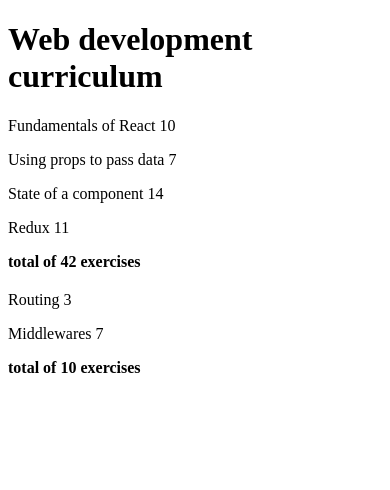
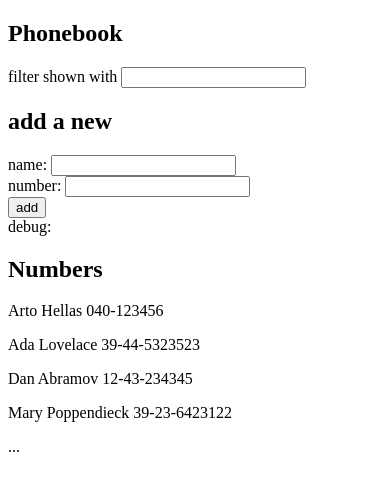
Before and after one commit to Loenann/FullStackOpen, a React (Vite) app in the folder Part2/Part2/: page / in a window 390 px wide. Shown: the top 490 px of the page. Built offline with nearby package versions, Linux system fonts and the light colour scheme.

Commit message:
Part2.10_Phonebook

```diff
--- a/Part2/Part2/src/App.jsx
+++ b/Part2/Part2/src/App.jsx
@@ -1,57 +1,30 @@
-import Course from './components/Course'
+import { useState } from 'react'
+import Person from './components/Person'
+import Search from './components/Search'
+import Form from './components/Form'
 
 const App = () => {
-  const courses = [
-    {
-      name: 'Half Stack application development',
-      id: 1,
-      parts: [
-        {
-          name: 'Fundamentals of React',
-          exercises: 10,
-          id: 1
-        },
-        {
-          name: 'Using props to pass data',
-          exercises: 7,
-          id: 2
-        },
-        {
-          name: 'State of a component',
-          exercises: 14,
-          id: 3
-        },
-        {
-          name: 'Redux',
-          exercises: 11,
-          id: 4
-        }
-      ]
-    },
-    {
-      name: 'Node.js',
-      id: 2,
-      parts: [
-        {
-          name: 'Routing',
-          exercises: 3,
-          id: 1
-        },
-        {
-          name: 'Middlewares',
-          exercises: 7,
-          id: 2
-        }
-      ]
-    }
-  ]
+  const [persons, setPersons] = useState([
+    { name: 'Arto Hellas', number: '040-123456', id: 1 },
+    { name: 'Ada Lovelace', number: '39-44-5323523', id: 2 },
+    { name: 'Dan Abramov', number: '12-43-234345', id: 3 },
+    { name: 'Mary Poppendieck', number: '39-23-6423122', id: 4 }
+  ])
+  const [newName, setNewName] = useState('')
+  const [newNumber,setNewNumber] = useState('')
+  const [search, setSearch] = useState('')
 
   return (
     <div>
-      <h1>Web development curriculum</h1>
-      {courses.map(course =>(
-         <Course key={course.id} course={course}/>
+      <h2>Phonebook</h2>
+      <Search search={search} setSearch={setSearch}/>
+      <h2>add a new</h2>
+      <Form newName={newName} setNewName={setNewName} newNumber={newNumber} setNewNumber={setNewNumber} persons={persons} setPersons={setPersons}/>
+      <h2>Numbers</h2>
+      {persons.map(person => (
+        <Person key={person.name} person={person} search={search}/>
       ))}
+      ...
     </div>
   )
 }
--- /dev/null
+++ b/Part2/Part2/src/components/Form.jsx
@@ -0,0 +1,48 @@
+const Form = ({
+    newName,
+    setNewName,
+    newNumber,
+    setNewNumber,
+    persons,
+    setPersons
+}) =>{
+    const handleNameAdd = (event) =>{
+        console.log(event.target.value)
+        setNewName(event.target.value)
+    }
+
+    const addName = (event) =>{
+        event.preventDefault()
+        const nameExist = persons.some(person => person.name === newName)
+        if (nameExist){
+            alert(newName + ' is already added to phonebook')
+            return
+        }
+        const nameObject = {name: newName, number: newNumber}
+        setPersons(persons.concat(nameObject))
+        setNewName('')
+        setNewNumber('')
+    }
+    return(
+        <form onSubmit={addName}>
+            <div>
+                name: <input
+                    value={newName}
+                    onChange={handleNameAdd}
+                />
+            </div>
+            <div>
+                number: <input
+                    value={newNumber}
+                    onChange={(event) => setNewNumber(event.target.value)}
+                />
+            </div>
+            <div>
+                <button type="submit">add</button>
+            </div>
+            <div>debug: {newName}</div>
+        </form>
+    )
+}
+
+export default Form
--- /dev/null
+++ b/Part2/Part2/src/components/Person.jsx
@@ -0,0 +1,14 @@
+const Person = ({person, search}) =>{
+    if(search === ''){
+        return <p>{person.name} {person.number}</p>
+    }
+
+    const match = person.name.toLowerCase().includes(search.toLowerCase())
+    if(match){
+        return <p>{person.name} {person.number}</p>
+    }
+
+    return null
+}
+
+export default Person
--- /dev/null
+++ b/Part2/Part2/src/components/Search.jsx
@@ -0,0 +1,13 @@
+const Search = ({search, setSearch}) => {
+    return(
+    <div>
+        filter shown with {" "}
+        <input
+        value={search}
+        onChange={(event) => setSearch(event.target.value)}
+        />
+    </div>
+    )
+}
+
+export default Search
```
